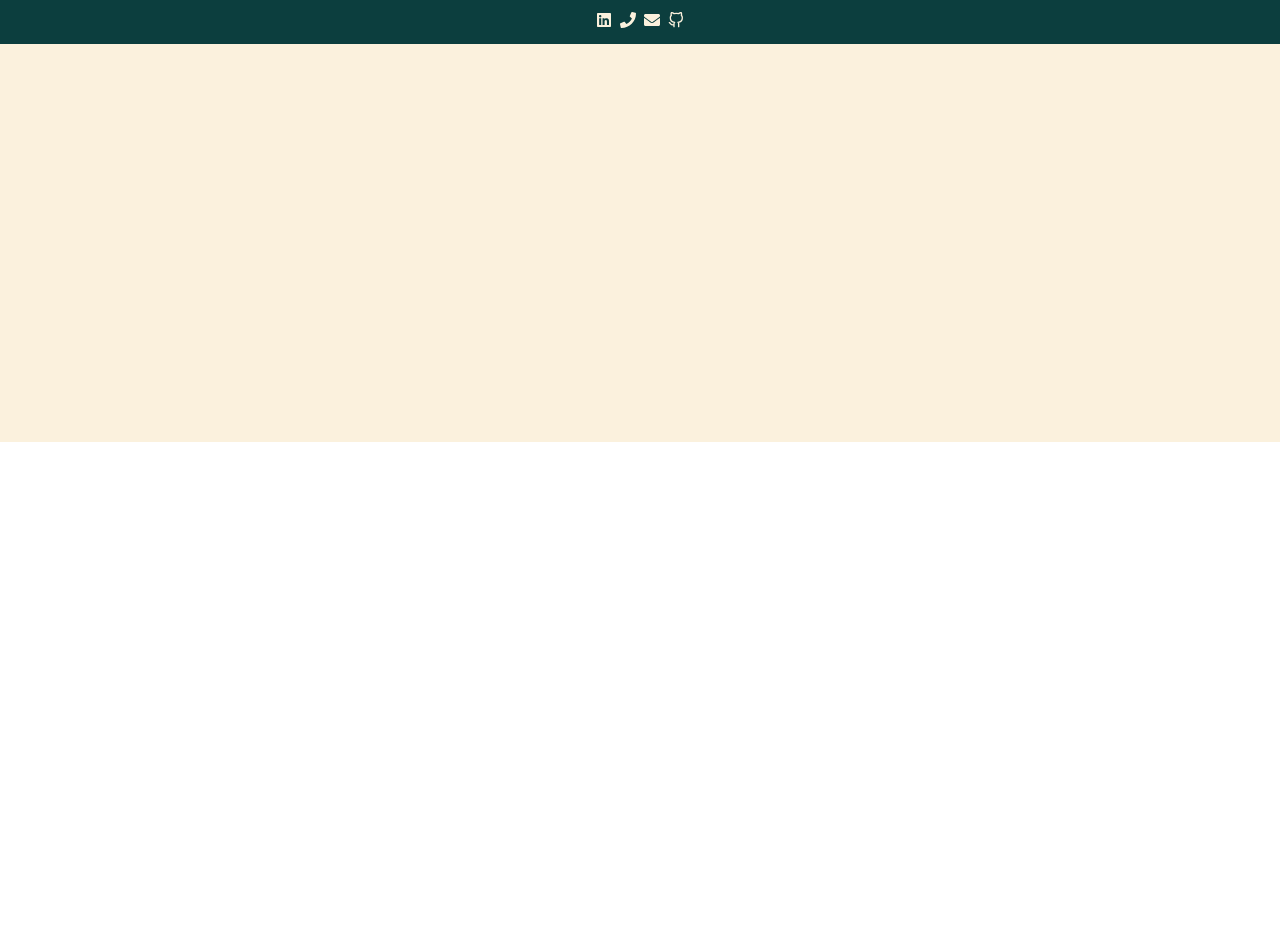
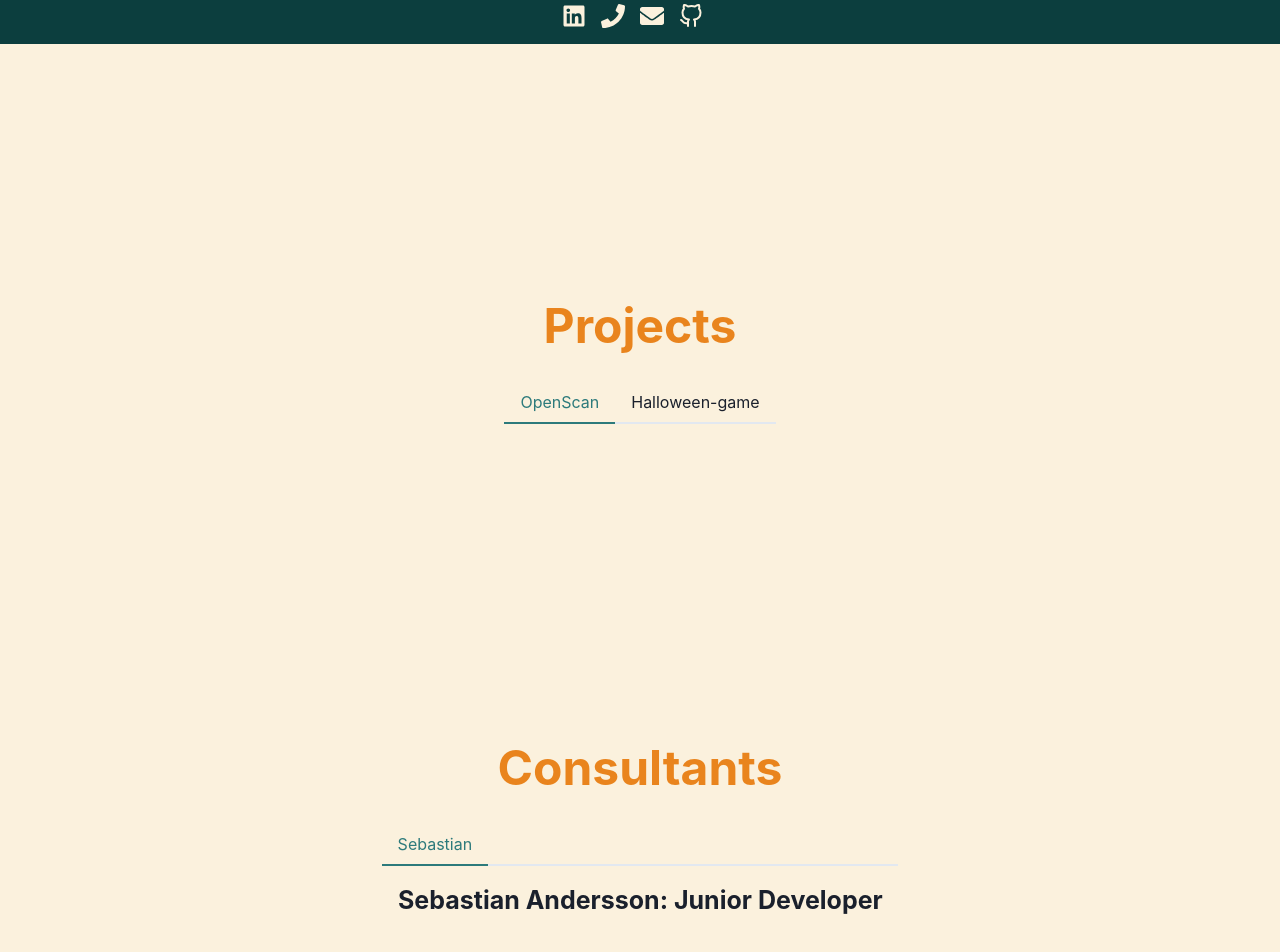
Before and after one commit to sebbeflebbe/byteburst_website, a React (Create React App) app: page / in a window 1280 px wide. Shown: the part 756-1708 px from the top of the page. Before the commit the page ends 1198 px from the top, so only its background shows below. Built offline with nearby package versions, Linux system fonts and the light colour scheme.

Commit message:
added some styling and tabing

```diff
--- a/src/App.js
+++ b/src/App.js
@@ -196,21 +196,7 @@ function App() {
         <FooterContent />
       </Box>
       {/* Add a Box component to wrap the section you want to have the yellowish background */}
-      <Box bg="#Fbf1dd" pt={10} pb={60}>
-        {/* Card */}
-        {showCard && (
-          <Box maxW="md" mx="auto" mt={2} p={2} bg="white">
-            <Image src="./self-portrait.jpg" />
-            <Box textAlign="center" fontSize="xl">
-              Sebastian Andersson
-            </Box>
-            <Box textAlign="center">070-0393 805</Box>
-            <Button mt={2} onClick={handleCloseCard}>
-              Close
-            </Button>
-          </Box>
-        )}
-
+      <Box bg="#Fbf1dd" pt={100} pb={60}>
         {/* Title and Text Columns */}
         <Box
           className="content-container"
@@ -221,7 +207,7 @@ function App() {
           flexDirection="column"
           alignItems="center"
         >
-          <Heading as="h2" size="2xl" mb={8}>
+          <Heading as="h2" size="2xl" mb={8} color="#E9841D"> {/* Set color to #E9841D */}
             Our Vision
           </Heading>
           <Box className="column-content">
@@ -265,6 +251,67 @@ function App() {
             </Tabs>
           </Box>
         </Box>
+
+        {/* Projects Section */}
+        <Box
+          className="content-container"
+          p={10}
+          mx={0}
+          mb={60}
+          display="flex"
+          flexDirection="column"
+          alignItems="center"
+        >
+          <Heading as="h2" size="2xl" mb={8} color="#E9841D"> {/* Set color to #E9841D */}
+            Projects
+          </Heading>
+          <Box className="column-content">
+            <Tabs value={tabValue} onChange={handleTabChange} colorScheme="teal">
+              <TabList>
+                <Tab>OpenScan</Tab>
+                <Tab>Halloween-game</Tab>
+              </TabList>
+              {/* ... (previous TabPanels and Tab content) */}
+            </Tabs>
+          </Box>
+        </Box>
+
+        {/* Consultants Section */}
+        <Box
+          className="content-container"
+          p={10}
+          mx={0}
+          mb={60}
+          display="flex"
+          flexDirection="column"
+          alignItems="center"
+        >
+          <Heading as="h2" size="2xl" mb={8} color="#E9841D"> {/* Set color to #E9841D */}
+            Consultants
+          </Heading>
+          <Box className="column-content">
+            <Tabs value={tabValue} onChange={handleTabChange} colorScheme="teal">
+              <TabList>
+                <Tab>Sebastian</Tab>
+              </TabList>
+              <TabPanels>
+                <TabPanel>
+                  <Box fontSize="25px" fontWeight="bold" textAlign="center" mb={4}>
+                    <AnimatedText
+                      text="Sebastian Andersson: Junior Developer"
+                      animation="animate__lightSpeedInRight"
+                    />
+                  </Box>
+                  <Box fontSize="18px" textAlign="justify" className="animate__animated animate__bounceInUp">
+                    <Box mb={4}>
+                      {/* Content for the Sebastian tab */}
+                    </Box>
+                  </Box>
+                </TabPanel>
+              </TabPanels>
+            </Tabs>
+          </Box>
+        </Box>
       </Box>
       <MenuDrawer isOpen={isDrawerOpen} onClose={handleDrawerClose} />
     </Box>
@@ -274,10 +321,12 @@ function App() {
 function FooterContent() {
   return (
     <Box display="flex" alignItems="center" justifyContent="center">
-      <FaLinkedin style={{ marginRight: '8px' }} />
-      <FaPhone style={{ marginRight: '8px' }} />
-      <FaEnvelope style={{ marginRight: '8px' }} />
-      <FiGithub />
+      <a href="https://www.linkedin.com/in/sebastianmikaelandersson/" target="_blank" rel="noopener noreferrer">
+        <FaLinkedin style={{ marginRight: '15px', fontSize: "150%" }} />
+      </a>
+      <FaPhone style={{ marginRight: '15px', fontSize: "150%" }} />
+      <FaEnvelope style={{ marginRight: '15px', fontSize: "150%" }} />
+      <FiGithub style={{ marginRight: '15px', fontSize: "150%" }} />
     </Box>
   );
 }
```
